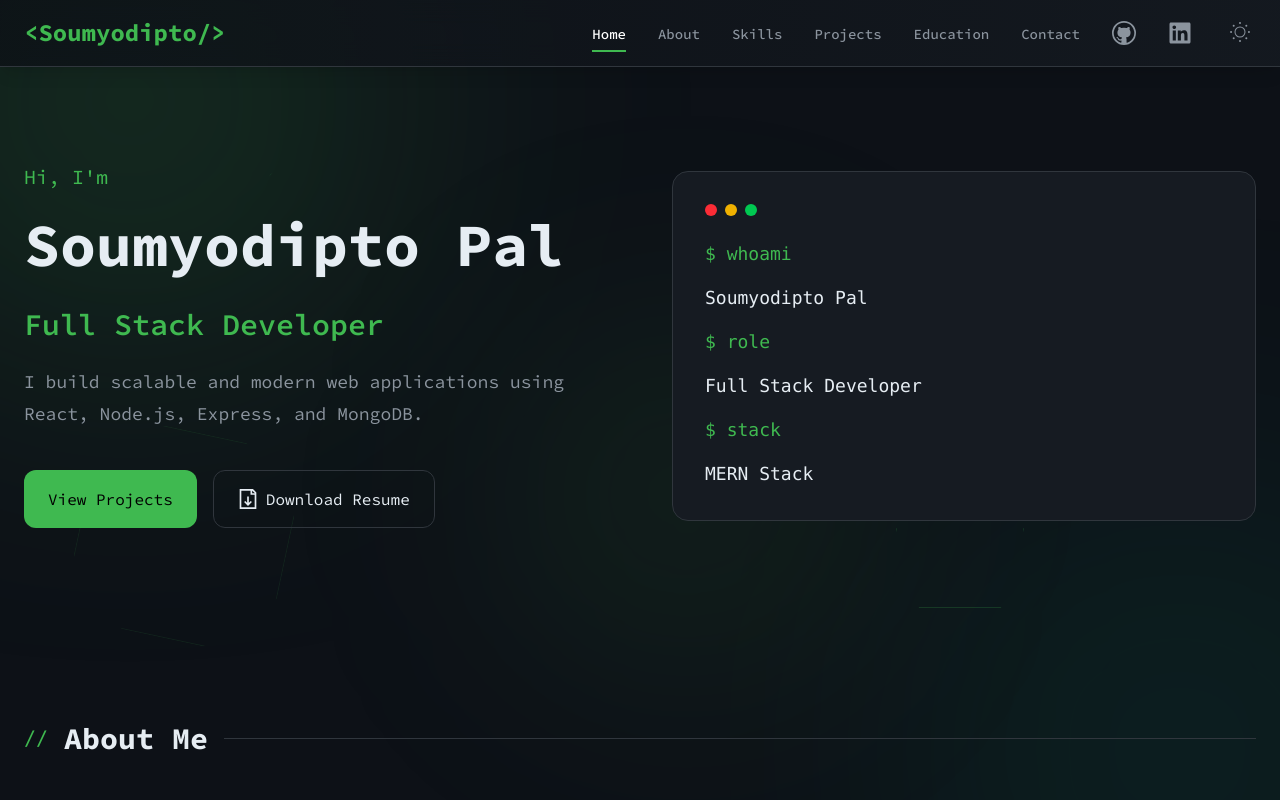
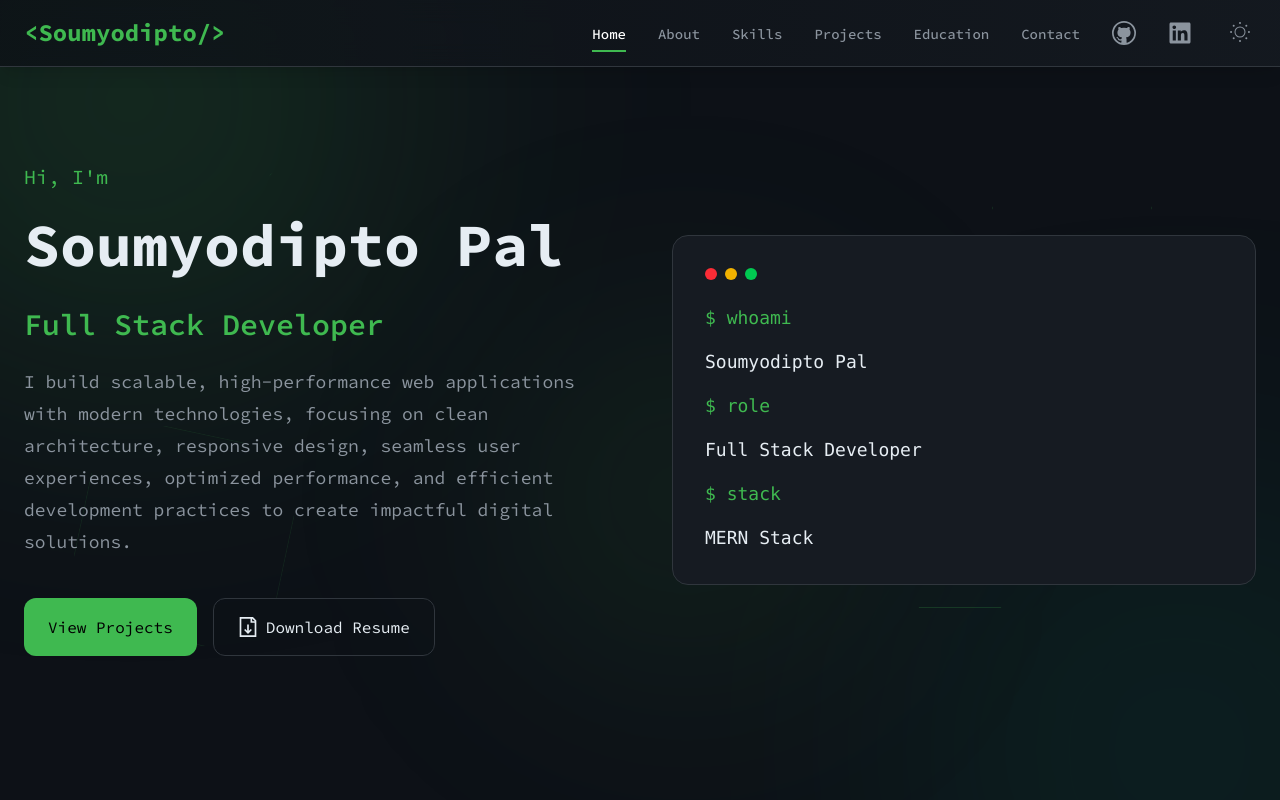
Before and after one commit to Soumyodipto68/my-portfolio, a React (Vite) app: page / in a window 1280 px wide. Shown: the top 800 px of the page. Built offline with nearby package versions, Linux system fonts and the light colour scheme.

Commit message:
about section update

```diff
--- a/src/section/Hero.tsx
+++ b/src/section/Hero.tsx
@@ -26,8 +26,7 @@ const Hero = () => {
           </h2>
 
           <p className="text-[#8b949e] text-lg leading-8 max-w-xl mb-10">
-            I build scalable and modern web applications
-            using React, Node.js, Express, and MongoDB.
+           I build scalable, high-performance web applications with modern technologies, focusing on clean architecture, responsive design, seamless user experiences, optimized performance, and efficient development practices to create impactful digital solutions.
           </p>
 
           <div className="flex gap-4">
```
